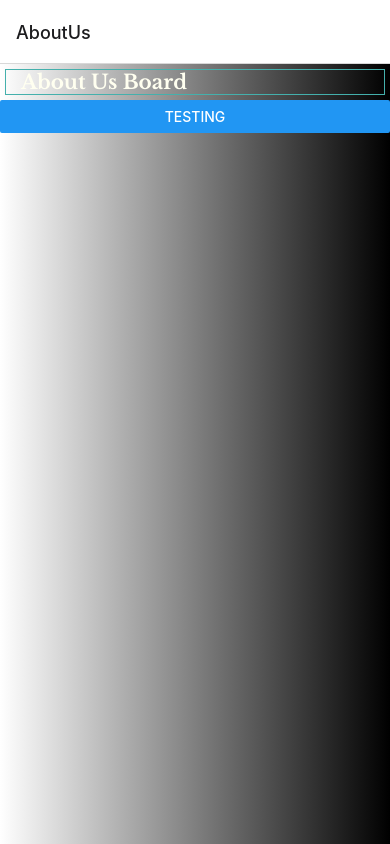
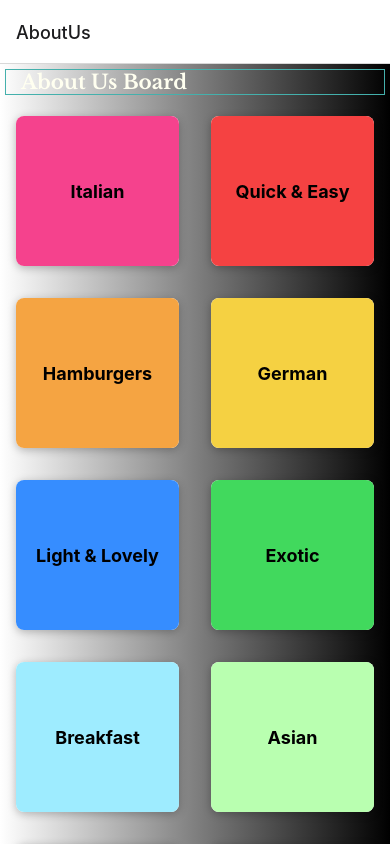
Before and after one commit to psteingh/LTRapp, a React Native app: screen /AboutUs in a window 390 px wide. Built offline with nearby package versions, Linux system fonts and the light colour scheme.

Commit message:
ltrapp05071256

```diff
--- a/boardaboutlies/aboutliesboard.component.js
+++ b/boardaboutlies/aboutliesboard.component.js
@@ -2,23 +2,12 @@ import { View, Text, Button, StyleSheet } from 'react-native';
 
 import LinGradScreen from '../constants/lingradscreen';
 import TitleText from '../constants/titletext';
-
-function AboutUsScreen({navigation}) {
-    return (
-        <View>
-          <Text>About Us Screen</Text>
-          <Button
-            title="Go to About Us Board"
-            onPress={() => navigation.navigate('AboutUs') } />
-        </View>
-  )}
 
   function AboutLiesBoard() {
     return (
         <View style={styles.container}>
         <LinGradScreen />
         <TitleText>About Lies Board</TitleText>
-        <AboutUsScreen />
         </View>
     );
 }
--- a/boardaboutus/aboutusboard.component.js
+++ b/boardaboutus/aboutusboard.component.js
@@ -1,18 +1,23 @@
-import { View, Text, Button, StyleSheet } from 'react-native';
+import { View, FlatList, StyleSheet } from 'react-native';
 
 import LinGradScreen from '../constants/lingradscreen';
 import TitleText from '../constants/titletext';
 
-import ContactTile from '../constants/ContactTile';
+// import ContactTile from '../constants/ContactTile';
+
+import CategoryGridTile from '../constants/CategoryGridTile';
+import { CATEGORIES } from './dummy-data';
 
 function AboutUsBoard({navigation}) {
-    function renderContactItem() {
+    function renderCategoryItem(itemData) {
         function pressHandler() {
             navigation.navigate('AboutLies');
         }
 
     return (
-        <ContactTile
+        <CategoryGridTile
+            title={itemData.item.title}
+            color={itemData.item.color}
             onPress={pressHandler} />
     );
     }
@@ -21,9 +26,11 @@ function AboutUsBoard({navigation}) {
         <View style={styles.container}>
         <LinGradScreen />
         <TitleText>About Us Board</TitleText>
-        <Button
-            title="Testing"
-            renderItem={renderContactItem} />
+        <FlatList
+            data={CATEGORIES}
+            keyExtractor={(item) => item.id}
+            renderItem={renderCategoryItem}
+            numColumns={2} />
         </View>
     );
 }
--- a/constants/CategoryGridTile.js
+++ b/constants/CategoryGridTile.js
@@ -1,4 +1,4 @@
-import { Pressable, View, Text, StyleSheet } from 'react-native';
+import { Pressable, View, Text, StyleSheet, Platform } from 'react-native';
 
 function CategoryGridTile({ title, color, onPress }) {
   return (
@@ -33,6 +33,7 @@ const styles = StyleSheet.create({
     shadowOpacity: 0.25,
     shadowOffset: { width: 0, height: 2 },
     shadowRadius: 8,
+    overflow: Platform.OS === 'android' ? 'hidden' : 'visible',
   },
   button: {
     flex: 1,
```
